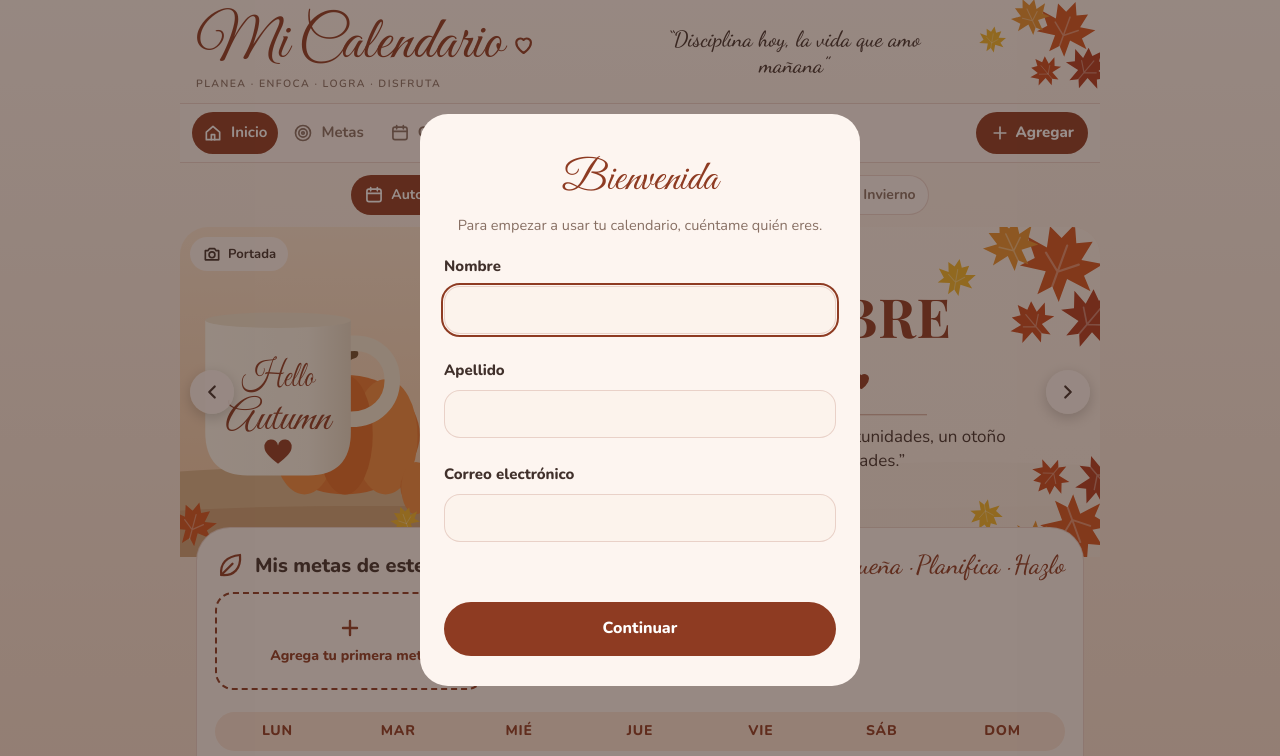
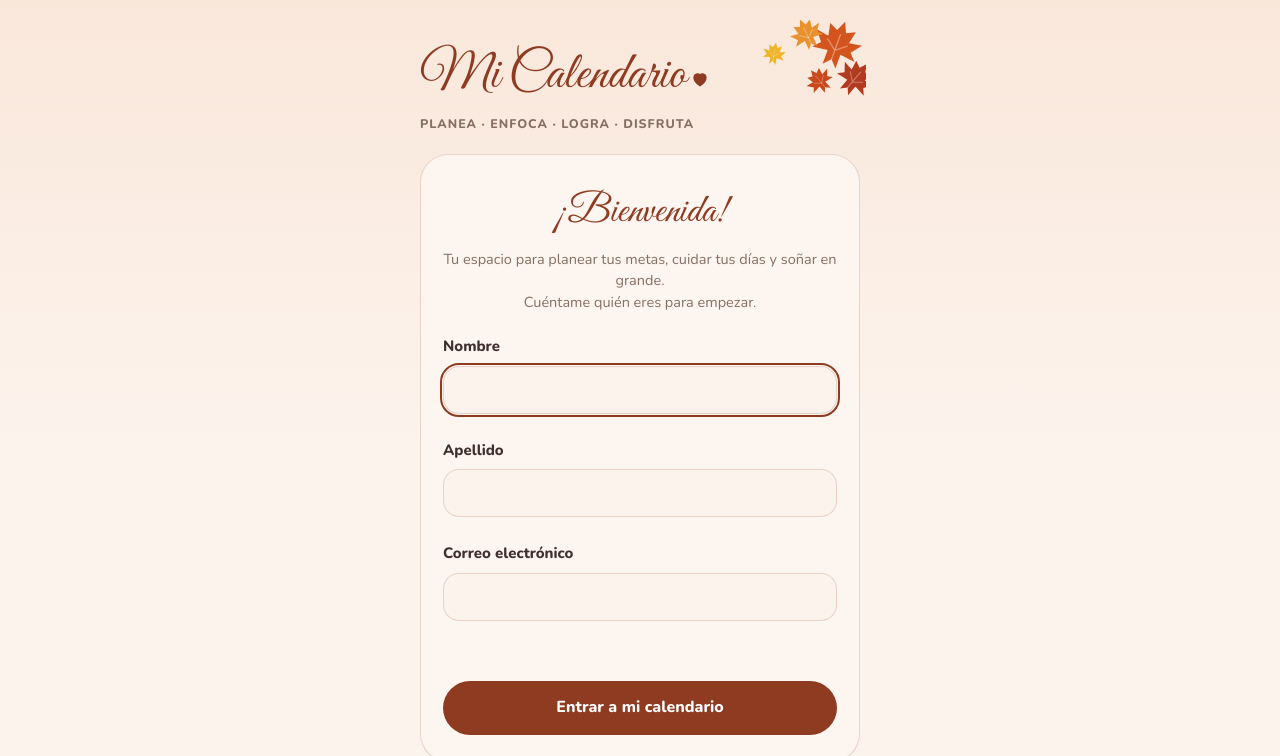
Before and after one commit to eyrerojaser/Queen-Empire, a website: page index.html in a window 1280 px wide. Shown: the top 756 px of the page. Drawn offline with Linux system fonts and the light colour scheme; no server answers.

Commit message:
Add files via upload

```diff
--- a/index.html
+++ b/index.html
@@ -315,11 +315,17 @@
   .lb { display: flex; flex-direction: column; align-items: center; gap: 14px; max-width: 92vw; margin: auto; }
   .lb img { max-width: min(92vw, 720px); max-height: 76vh; border-radius: 20px; object-fit: contain; }
 
-  /* ---------- Registro (pantalla de bienvenida) ---------- */
-  #gate { z-index: 90; }
-  .gate-sheet { width: 100%; max-width: 440px; margin: auto; padding: 30px 24px calc(30px + env(safe-area-inset-bottom, 0px)); border-radius: 28px; background: var(--surface); text-align: center; }
-  .gate-sheet h2 { margin: 6px 0 4px; font-family: var(--font-logo); font-weight: 400; font-size: 42px; color: var(--accent); }
-  .gate-sheet p.gate-sub { margin: 0 0 20px; font-size: 14.5px; color: var(--ink-soft); }
+  /* ---------- Registro (página de bienvenida) ---------- */
+  #gate { z-index: 90; position: fixed; inset: 0; display: none; flex-direction: column; align-items: center; overflow-y: auto; background: linear-gradient(180deg, color-mix(in srgb, var(--soft) 70%, var(--bg-a)), var(--bg-a) 55%); padding: calc(34px + env(safe-area-inset-top, 0px)) 22px calc(34px + env(safe-area-inset-bottom, 0px)); }
+  #gate.open { display: flex; }
+  .gate-wrap { position: relative; width: 100%; max-width: 440px; margin: auto; }
+  .gate-deco { position: absolute; top: -18px; right: -6px; width: 128px; height: auto; pointer-events: none; }
+  .gate-logo { margin: 0; font-family: var(--font-logo); font-weight: 400; font-size: clamp(40px, 11vw, 52px); color: var(--accent); }
+  .gate-logo span { display: inline-block; width: 20px; height: 20px; margin-left: 4px; vertical-align: -2px; }
+  .gate-kicker { margin: 2px 0 20px; font-size: 12.5px; font-weight: 800; letter-spacing: .08em; color: var(--ink-soft); text-transform: uppercase; }
+  .gate-sheet { width: 100%; padding: 28px 22px calc(26px + env(safe-area-inset-bottom, 0px)); border-radius: 28px; background: var(--surface); border: 1px solid var(--line); text-align: center; }
+  .gate-sheet h2 { margin: 0 0 8px; font-family: var(--font-logo); font-weight: 400; font-size: 40px; color: var(--accent); }
+  .gate-sheet p.gate-sub { margin: 0 0 22px; font-size: 14.5px; line-height: 1.5; color: var(--ink-soft); }
   .gate-sheet .gfield { text-align: left; margin-bottom: 12px; }
   .gate-err { min-height: 18px; margin: 2px 0 10px; font-size: 13px; font-weight: 700; color: #B0453D; }
 
@@ -349,16 +355,21 @@
 </style>
 </head>
 <body>
-<div class="scrim open" id="gate" role="dialog" aria-modal="true" aria-labelledby="gateH">
+<div class="open" id="gate" role="dialog" aria-modal="true" aria-labelledby="gateH">
+  <div class="gate-wrap">
+    <svg class="gate-deco" id="gateDeco" viewBox="0 0 220 130" aria-hidden="true"></svg>
+    <p class="gate-logo">Mi Calendario<span id="gateHeart"></span></p>
+    <p class="gate-kicker">Planea · Enfoca · Logra · Disfruta</p>
     <div class="gate-sheet">
-    <h2 id="gateH">Bienvenida</h2>
-    <p class="gate-sub">Para empezar a usar tu calendario, cuéntame quién eres.</p>
+      <h2 id="gateH">¡Bienvenida!</h2>
+      <p class="gate-sub">Tu espacio para planear tus metas, cuidar tus días y soñar en grande.<br>Cuéntame quién eres para empezar.</p>
       <div class="gfield"><label class="lbl" for="gName">Nombre</label><input class="field" id="gName" type="text" maxlength="60" autocomplete="given-name"></div>
       <div class="gfield"><label class="lbl" for="gLast">Apellido</label><input class="field" id="gLast" type="text" maxlength="60" autocomplete="family-name"></div>
       <div class="gfield"><label class="lbl" for="gEmail">Correo electrónico</label><input class="field" id="gEmail" type="email" maxlength="160" autocomplete="email" inputmode="email"></div>
       <input type="text" id="gWeb" name="web" autocomplete="off" tabindex="-1" style="position:absolute;left:-9999px;width:1px;height:1px" aria-hidden="true">
       <p class="gate-err" id="gateErr"></p>
-    <button class="done-btn solid" id="gateGo" type="button">Continuar</button>
+      <button class="done-btn solid" id="gateGo" type="button">Entrar a mi calendario</button>
+    </div>
   </div>
 </div>
 
@@ -819,7 +830,7 @@
   /* ================= Estado ================= */
   const now0 = new Date();
   let cur = { y: now0.getFullYear(), m: now0.getMonth() };
-  const defaultPrefs = () => ({ weekStart: 1, season: null, name: 'Eyre Rojas', phrase: 'Disciplina hoy, la vida que amo mañana', hero: {}, cats: [] });
+  const defaultPrefs = () => ({ weekStart: 1, season: null, name: '', phrase: 'Disciplina hoy, la vida que amo mañana', hero: {}, cats: [] });
   let prefs = defaultPrefs();
   const blank = () => ({ goals: [], inspo: [], days: {} });
   let data = blank(), dataKey = null;
@@ -915,6 +926,8 @@
     $('#heroDeco').innerHTML = '<g transform="translate(790 -6)">' + CLUSTER[s]() + '</g><g transform="translate(830 346) scale(.85 -.85)">' + CLUSTER[s]() + '</g>';
     $('#topDeco').innerHTML = CLUSTER[s]();
     $('#vDeco').innerHTML = CLUSTER[s]();
+    $('#gateDeco').innerHTML = CLUSTER[s]();
+    $('#gateHeart').innerHTML = svg('heart', 20, 2, 'currentColor');
     $('#goalIco').innerHTML = svg(S.icon, 30, 1.8);
     setThemeColor();
   }
@@ -932,8 +945,8 @@
     $('#phrase').textContent = '“' + prefs.phrase + '”';
     $('#logoHeart').innerHTML = svg('heart', 20, 2);
     $('#yearHeart').innerHTML = svg('heart', 20, 2, 'currentColor');
-    $('#footName').replaceChildren(document.createTextNode(prefs.name || ''));
-    $('#footName').insertAdjacentHTML('beforeend', svg('heart', 20, 2));
+    $('#footName').replaceChildren();
+    if (prefs.name) { $('#footName').append(document.createTextNode(prefs.name)); $('#footName').insertAdjacentHTML('beforeend', svg('heart', 20, 2)); }
     document.title = 'Mi calendario · ' + MONTHS[cur.m] + ' ' + cur.y;
   }
 
--- a/sw.js
+++ b/sw.js
@@ -1,7 +1,7 @@
 /* Mi Calendario · service worker
    Guarda la app en el dispositivo para que abra al instante y funcione sin Internet.
    Si cambias algún archivo de la app, sube el número de VERSION para que se actualice. */
-const VERSION = 'mi-calendario-v7';
+const VERSION = 'mi-calendario-v9';
 const ASSETS = [
   './', './index.html', './manifest.webmanifest',
   './icons/icon-192.png', './icons/icon-512.png', './icons/maskable-512.png', './icons/apple-touch-icon.png', './icons/badge-96.png',
```
Lines whose indentation alone changed are shown as unchanged.
